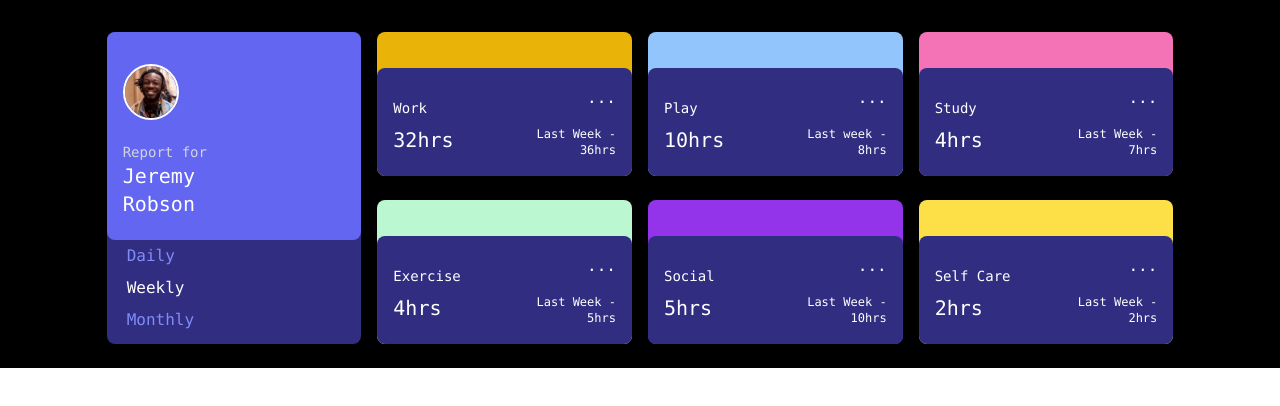
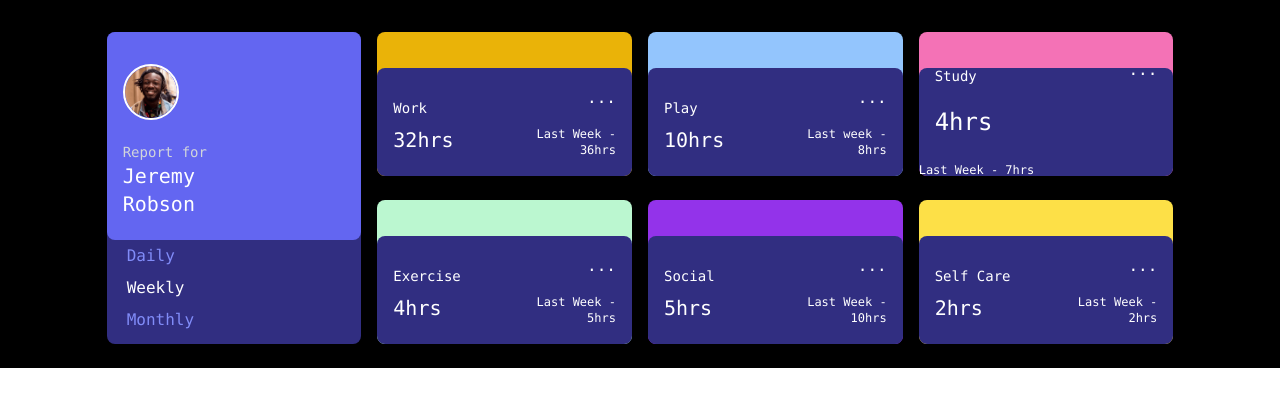
Before and after one commit to KerryCX/time-tracking-dash-react, a React (Create React App) app: page / in a window 1280 px wide. Shown: the top 406 px of the page. Built offline with nearby package versions, Linux system fonts and the light colour scheme.

Commit message:
adjusted Study.jsx

```diff
--- a/src/components/Study.jsx
+++ b/src/components/Study.jsx
@@ -1,20 +1,13 @@
 export const StudySlide = () => {
     return(
         <div className="container  flex flex-col-reverse bg-pink-400 border-0 border-solid rounded-lg h-36">
-            <div
-                className="container items-center flex flex-row box-border bg-indigo-900 border-0 border-solid
+            <div className="container items-center flex flex-row box-border bg-indigo-900 border-0 border-solid
                 rounded-lg h-3/4">
-                <div className="container flex flex-col">
+                <div className="container grid grid-cols-2 grid-rows-2 md:grid-rows-3">
                     <h3 className="text-sm pl-4 pt-4">Study</h3>
-                    <p className="text-xl pl-4 py-2">4hrs</p>
-                </div>
-                <div className="flex flex-col w-60 pr-4 text-right">
-                    <div>
-                        <p>...</p>
-                    </div>
-                    <div>
-                        <p className="text-xs pt-4">Last Week - 7hrs</p>
-                    </div>
+                    <div className="py-2 pl-4 pr-4 text-right">...</div>
+                    <div className="pl-4 py-2 text-xl md:text-2xl md:col-span-2">4hrs</div>
+                    <div className="w-60 pr-4 text-right text-xs pt-4 md:pr-0 md:text-left">Last Week - 7hrs</div>
                 </div>
             </div>
         </div>
```
